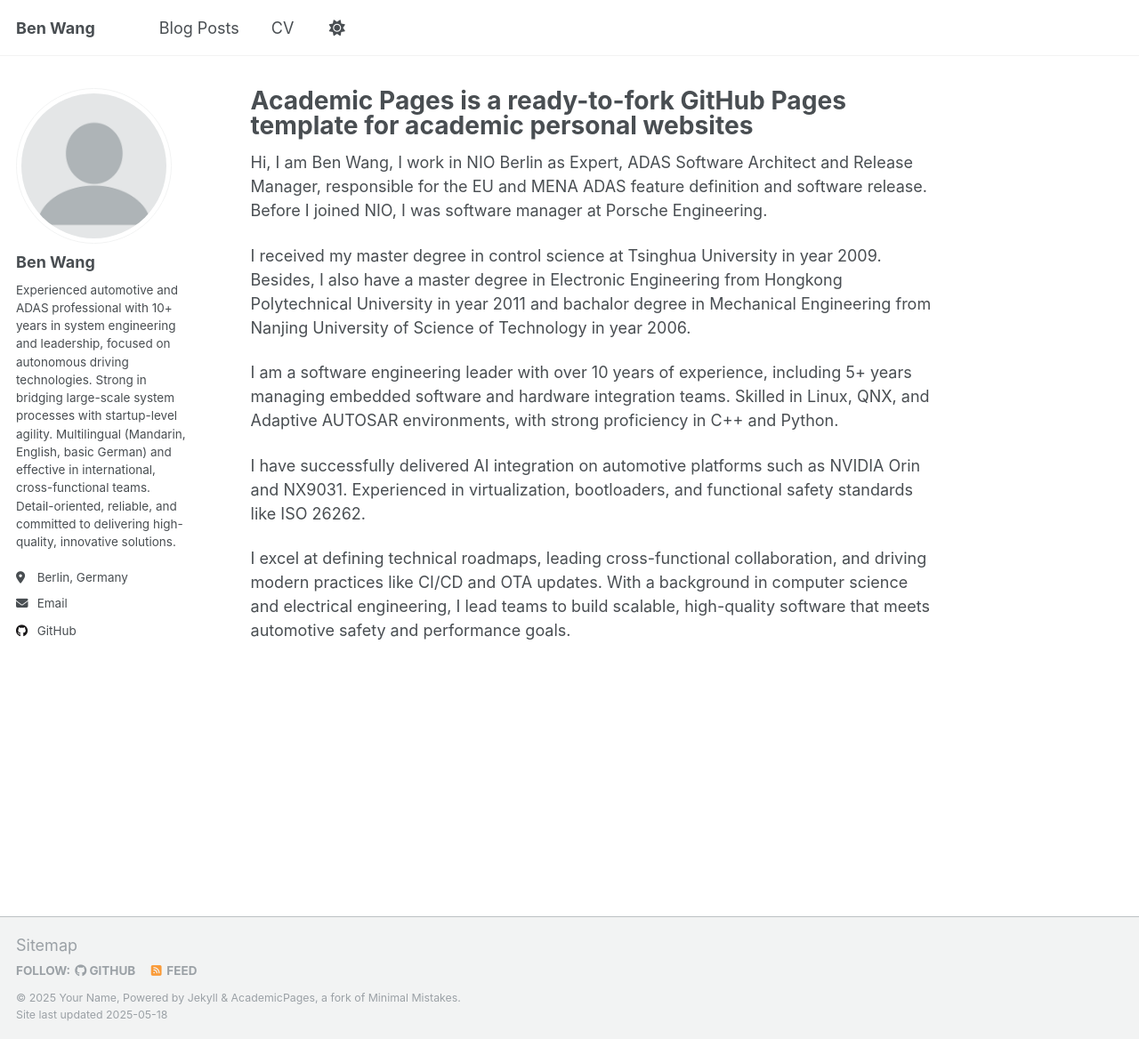
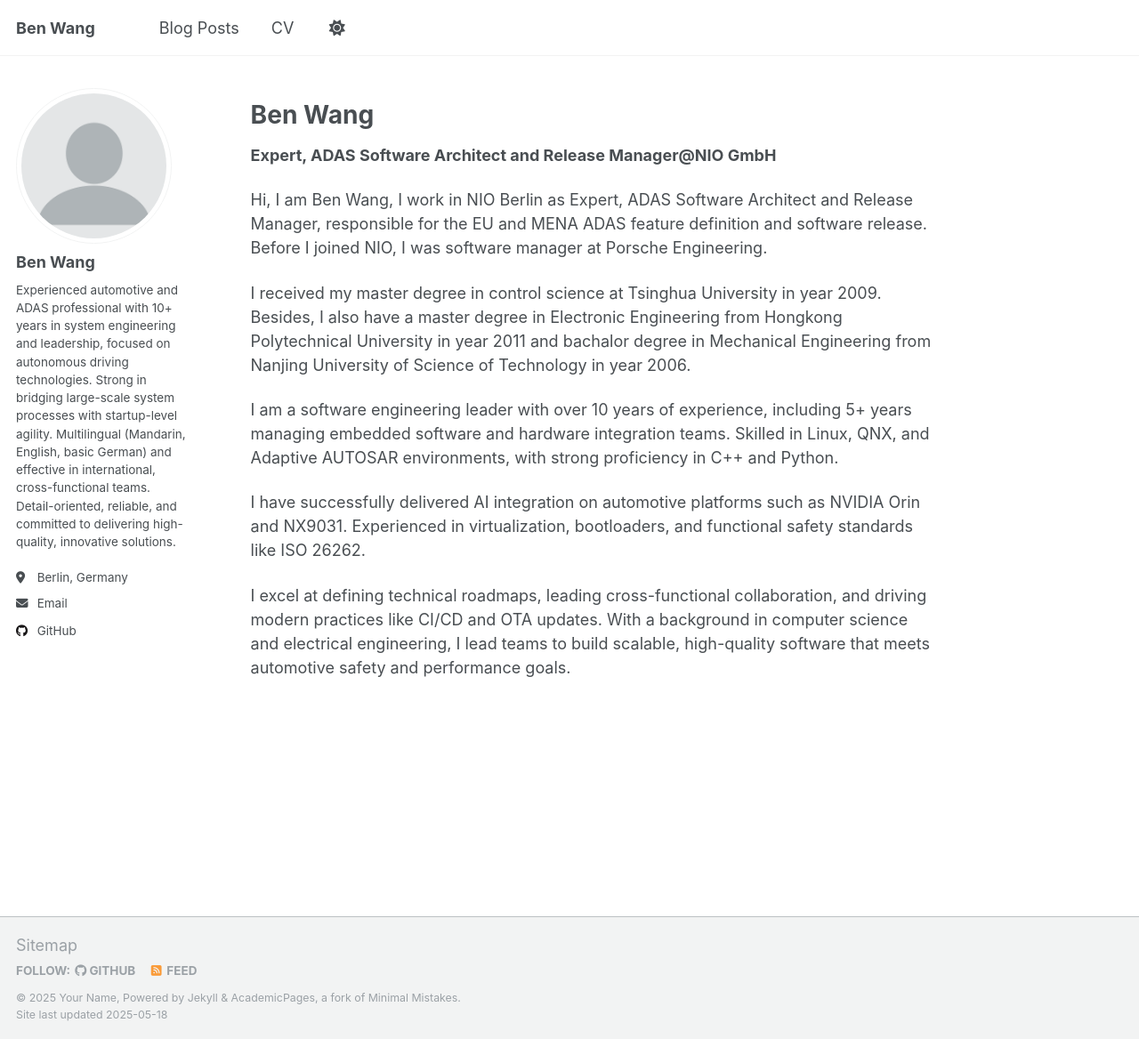
Before and after one commit to ai-benwang/ai-benwang.github.io, a Jekyll site: the page built from _pages/about.md, in a window 1280 px wide and 1168 px high. Shown: the whole window at 89% size. Built offline with Jekyll 4.4.1, drawn with Linux system fonts in a browser that asks for light colours.

Commit message:
modify self intro format

```diff
--- a/_pages/about.md
+++ b/_pages/about.md
@@ -1,11 +1,12 @@
 ---
 permalink: /
-title: "Academic Pages is a ready-to-fork GitHub Pages template for academic personal websites"
+title: "# Ben Wang"
 author_profile: true
 redirect_from:
   - /about/
   - /about.html
 ---
+**Expert, ADAS Software Architect and Release Manager@NIO GmbH**
 
 Hi, I am Ben Wang, I work in NIO Berlin as Expert, ADAS Software Architect and Release Manager, responsible for the EU and MENA ADAS feature definition and software release. Before I joined NIO, I was software manager at Porsche Engineering.
 
```
